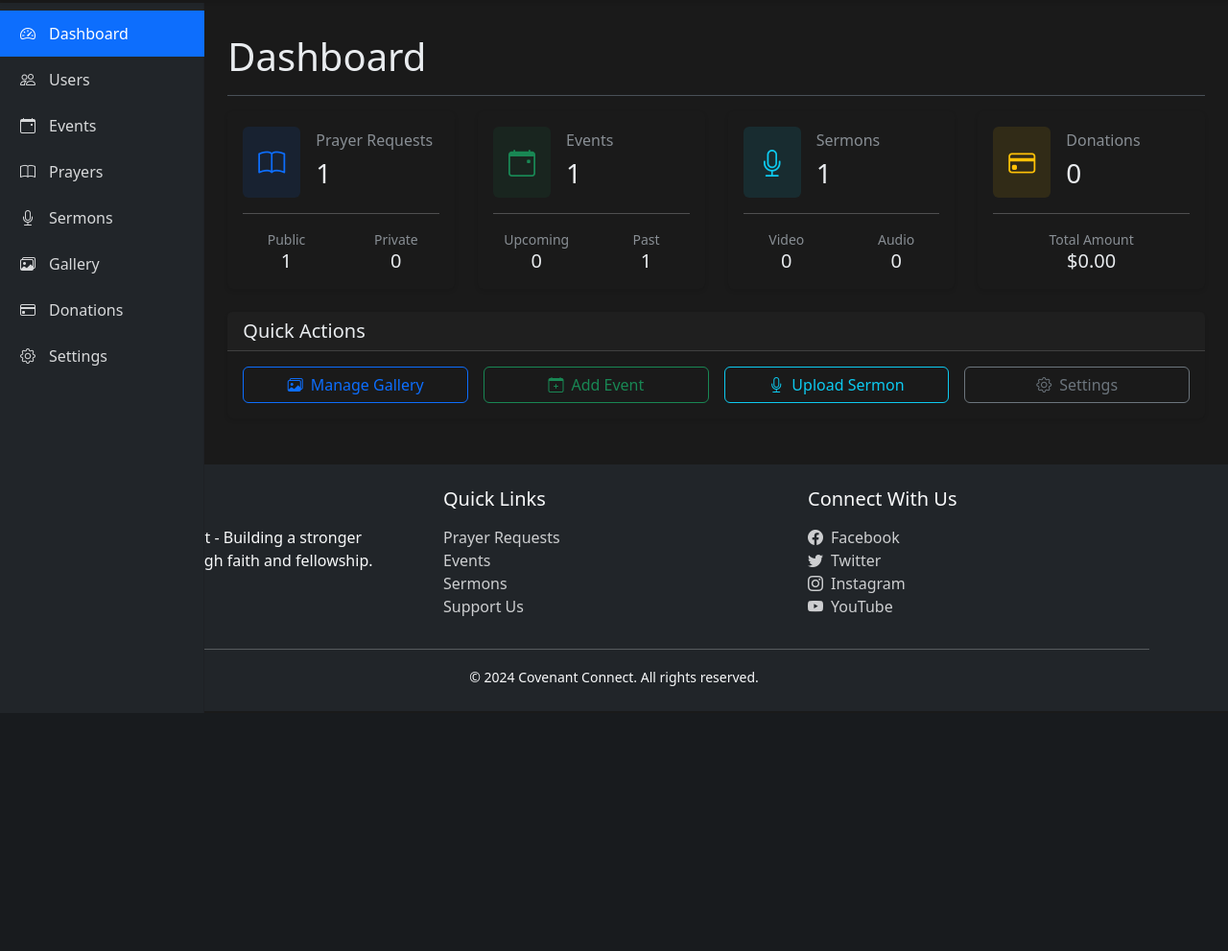
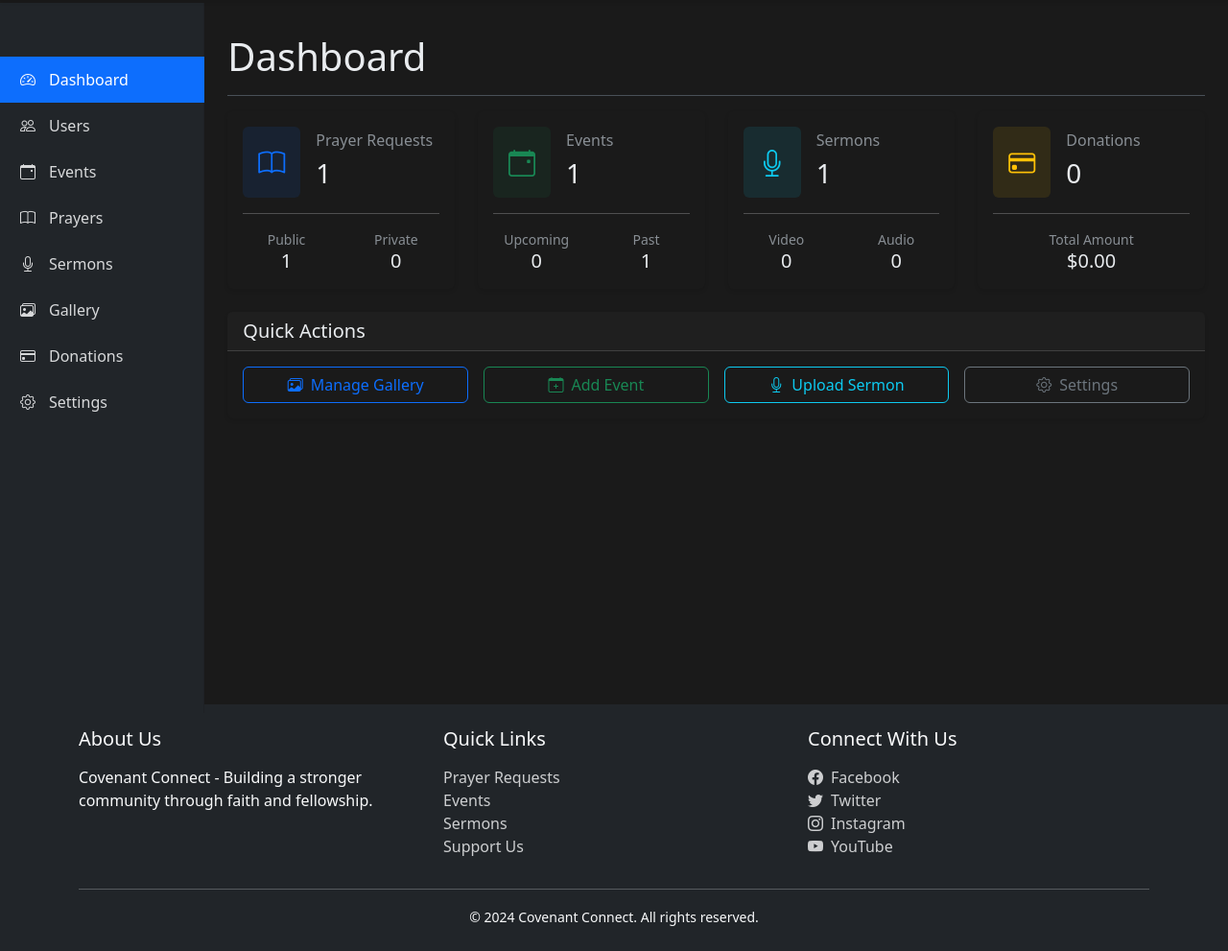
Before and after one commit to Nmor/covenant-connect, a Flask app: page /admin in a window 1280 px wide. Shown: the part 57-1048 px from the top of the page at 96% size. Before the commit the page ends 772 px from the top, so only its background shows below. Run offline with Flask 3, Linux system fonts and the light colour scheme; a user stored in the database is signed in; tables that the repository leaves empty hold one stand-in row (values such as "Sample post"); data that the repository does not hold is empty; some libraries are stand-ins or nearby versions.

Commit message:
Agent query: Please verify: 1. Does the navigation bar stay fixed at the top when scrolling? 2. Is the admin sidebar properly positioned with the updated CSS?

```diff
--- a/static/css/admin.css
+++ b/static/css/admin.css
@@ -1,24 +1,22 @@
 /* Admin Dashboard Styles */
 .sidebar {
     position: fixed;
-    top: 60px; /* Matches navbar height */
+    top: 60px; /* Match navbar height */
     bottom: 0;
     left: 0;
     z-index: 100;
-    padding: 0;
+    padding: 48px 0 0; /* Increased top padding */
     box-shadow: inset -1px 0 0 rgba(0, 0, 0, .1);
-    transition: background-color 0.3s ease, color 0.3s ease;
-    width: 16.66666667%; /* col-md-2 equivalent */
+    width: 16.66666667%;
 }
 
 .sidebar-sticky {
-    position: sticky;
+    position: relative;
     top: 0;
-    height: calc(100vh - 60px - 250px); /* Subtract navbar and footer heights */
+    height: calc(100vh - 60px - 48px - 250px); /* Subtract navbar, padding, and footer heights */
     padding-top: .5rem;
     overflow-x: hidden;
     overflow-y: auto;
-    margin-bottom: 1rem; /* Add space at the bottom */
 }
 
 /* Sidebar navigation links */
@@ -65,6 +63,7 @@
 .main-content {
     margin-left: 16.66666667%; /* Matches sidebar width */
     padding-top: 1rem; /* Add padding for fixed navbar */
+    padding-bottom: 250px; /* Match footer height */
 }
 
 /* Loading Spinner Overlay */
```
